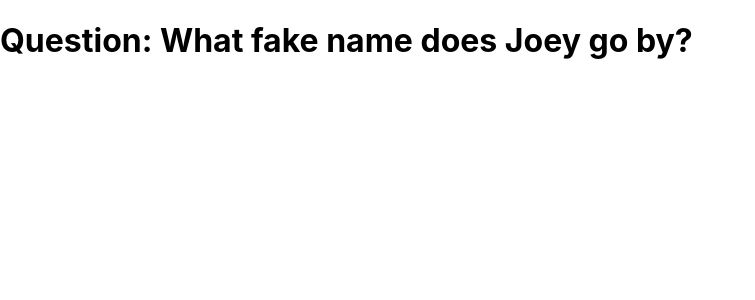
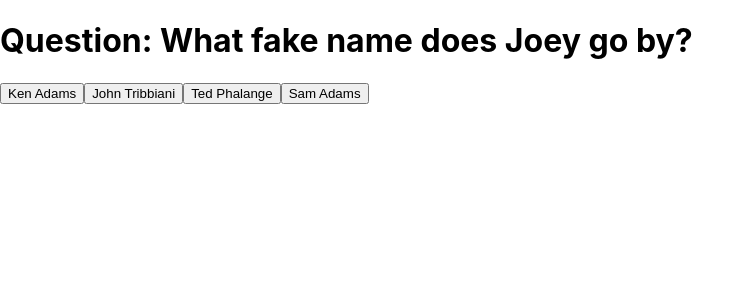
Before and after one commit to Technigo/project-redux-quiz-old, a React (Create React App) app: page / in a window 1280 px wide. Shown: the top 300 px of the page, without its empty margins (0-755 px from the left). Built offline with nearby package versions, Linux system fonts and the light colour scheme.

Commit message:
added buttons answer options

```diff
--- a/src/components/CurrentQuestion.js
+++ b/src/components/CurrentQuestion.js
@@ -1,16 +1,22 @@
-import React from 'react'
-import { useSelector } from 'react-redux'
+import React from "react";
+import { useSelector, useDispatch } from "react-redux";
 
 export const CurrentQuestion = () => {
-  const question = useSelector((state) => state.quiz.questions[state.quiz.currentQuestionIndex])
+  const question = useSelector(
+    (state) => state.quiz.questions[state.quiz.currentQuestionIndex]
+  );
+  //forwarding data
 
   if (!question) {
-    return <h1>Oh no! I could not find the current question!</h1>
+    return <h1>Oh no! I could not find the current question!</h1>;
   }
 
   return (
     <div>
       <h1>Question: {question.questionText}</h1>
+      {question.options.map((item) => {
+        return <button key={item}>{item}</button>;
+      })}
     </div>
-  )
-}
+  );
+};
```
